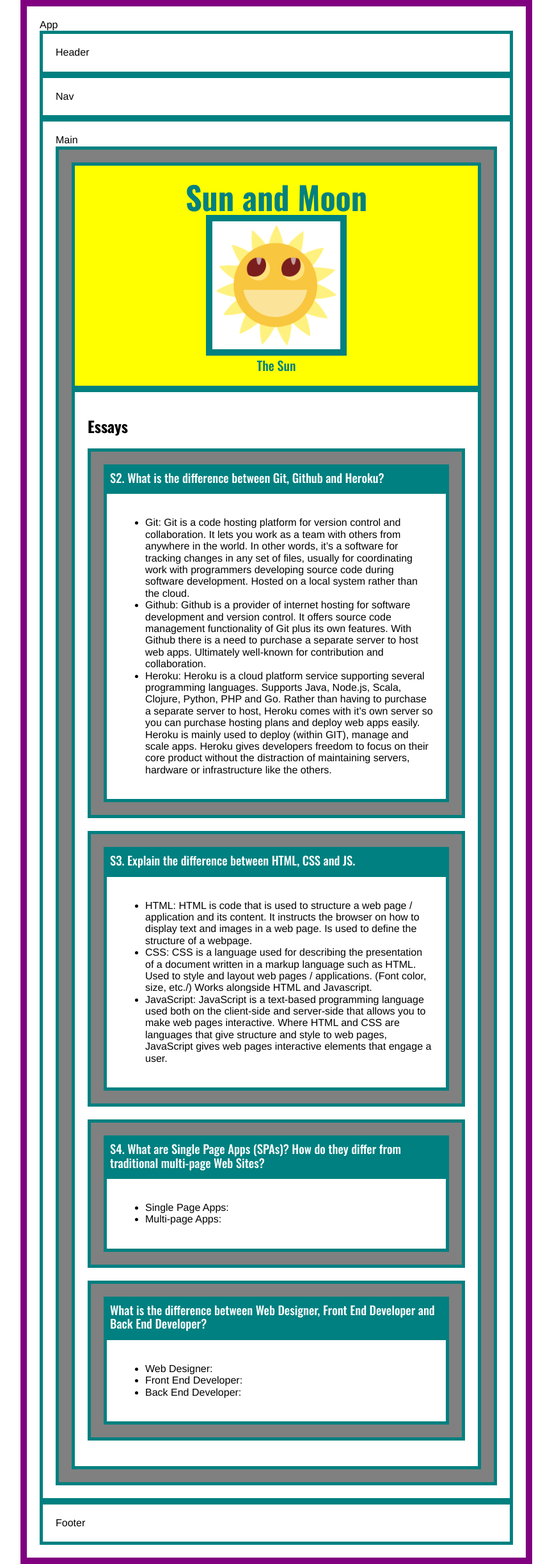
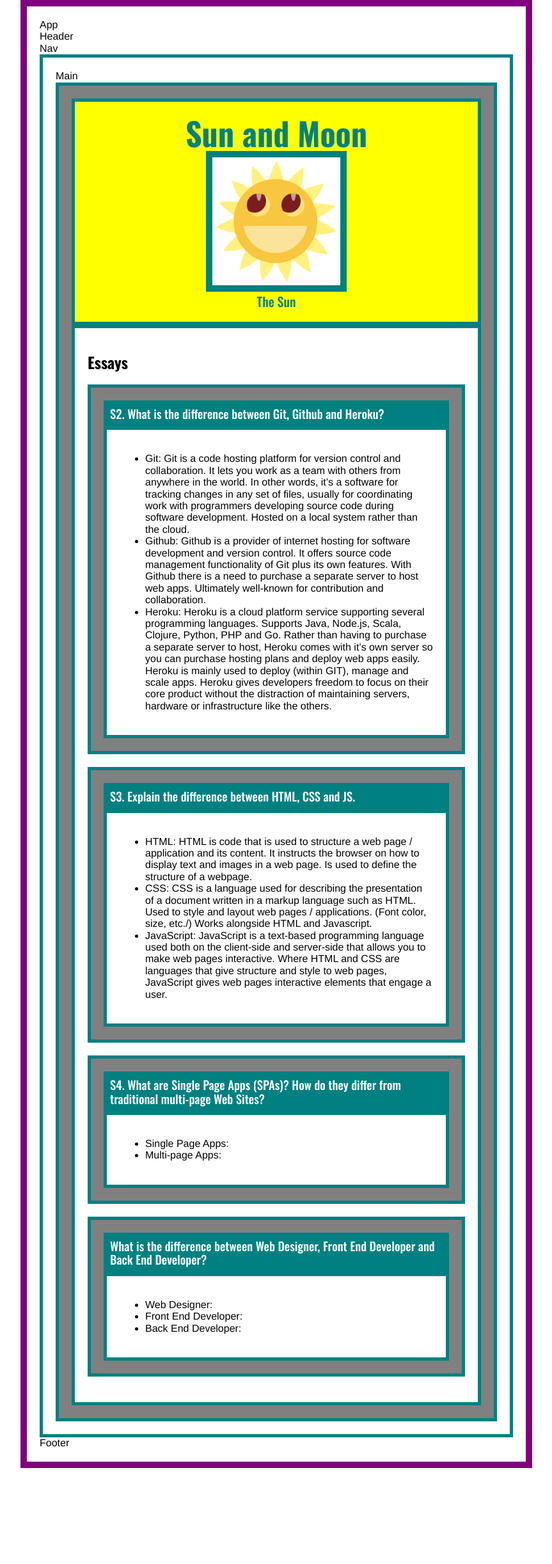
Before and after one commit to swcarey/Web-1-Carey-Spencer-Final, a React (Create React App) app: page / in a window 1280 px wide. Shown: the whole page at 64% size, without its empty margins (208-1071 px from the left). After the commit the page ends 2295 px from the top, so only its background shows below. Built offline with nearby package versions, Linux system fonts and the light colour scheme.

Commit message:
Updating Layout to use semantic tags

```diff
--- a/src/React/Layout/Footer.jsx
+++ b/src/React/Layout/Footer.jsx
@@ -12,6 +12,6 @@ const Footer = () => {
 
 export default Footer;
 
-const FooterStyled = styled.div`
+const FooterStyled = styled.footer`
 
 `;
--- a/src/React/Layout/Header.jsx
+++ b/src/React/Layout/Header.jsx
@@ -12,6 +12,6 @@ const Header = () => {
 
 export default Header;
 
-const HeaderStyled = styled.div`
+const HeaderStyled = styled.header`
 
 `;
--- a/src/React/Layout/Nav.jsx
+++ b/src/React/Layout/Nav.jsx
@@ -12,6 +12,6 @@ const Nav = () => {
 
 export default Nav;
 
-const NavStyled = styled.div`
+const NavStyled = styled.nav`
 
 `;
```
